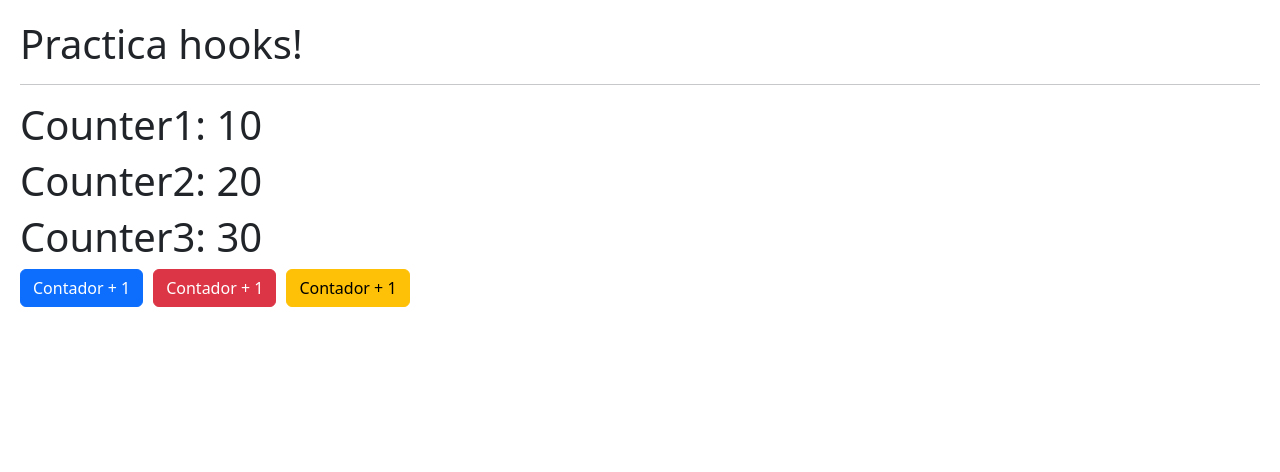
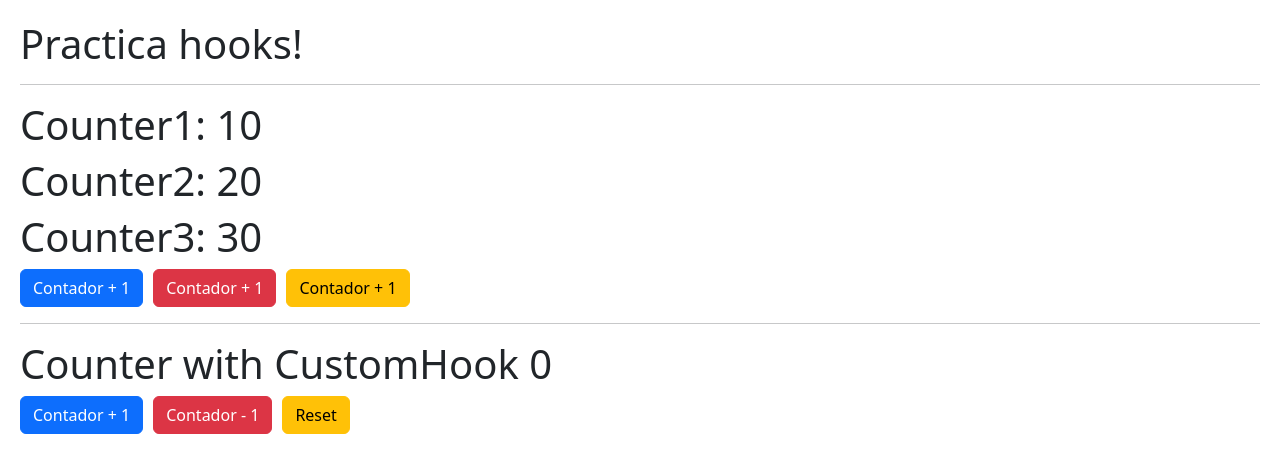
Before and after one commit to DanloisTovar/hook-app, a React (Vite) app: page / in a window 1280 px wide. Shown: the top 472 px of the page. Built offline with nearby package versions, Linux system fonts and the light colour scheme.

Commit message:
practices customhook.

```diff
--- a/src/App.jsx
+++ b/src/App.jsx
@@ -1,7 +1,7 @@
 import React from 'react';
 
 // import componetents:
-import { CounterApp } from './components/CounterApp';
+import { CounterApp, CounterwithCustomHook } from './components';
 
 function App() {
     return (
@@ -10,6 +10,8 @@ function App() {
                 <h1>Practica hooks!</h1>
                 <hr />
                 <CounterApp />
+                <hr />
+                {<CounterwithCustomHook />}
             </div>
         </div>
     );
--- /dev/null
+++ b/src/components/CounterwithCustomHook.jsx
@@ -0,0 +1,25 @@
+import React, { useState } from 'react';
+import { useCounter } from '../hooks/useCounter';
+
+export const CounterwithCustomHook = () => {
+    const { counter, incrementar, decrementar, reset } = useCounter();
+    return (
+        <>
+            <h1>Counter with CustomHook {counter}</h1>
+
+            <button className="btn btn-primary" onClick={() => incrementar()}>
+                {' '}
+                Contador + 1{' '}
+            </button>
+
+            <button className="btn btn-danger" onClick={() => decrementar()}>
+                {' '}
+                Contador - 1{' '}
+            </button>
+
+            <button className="btn btn-warning" onClick={reset}>
+                Reset
+            </button>
+        </>
+    );
+};
--- a/src/components/index.js
+++ b/src/components/index.js
@@ -1 +1,2 @@
 export * from './CounterApp';
+export * from './CounterwithCustomHook';
--- /dev/null
+++ b/src/hooks/useCounter.js
@@ -0,0 +1,19 @@
+import React, { useState } from 'react';
+
+export const useCounter = (valorInicial = 0) => {
+    // !hooks:
+    const [counter, setCounter] = useState(valorInicial);
+
+    const incrementar = (valor = 1) => {
+        setCounter(counter + valor);
+    };
+    const decrementar = (valor = 1) => {
+        if (counter === 0) return;
+        setCounter(counter - valor);
+    };
+    const reset = () => {
+        setCounter(valorInicial);
+    };
+
+    return { counter, incrementar, decrementar, reset };
+};
```
